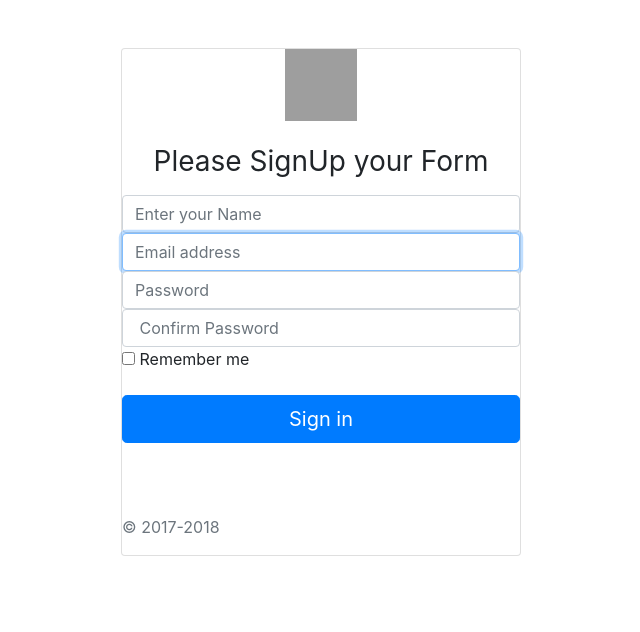
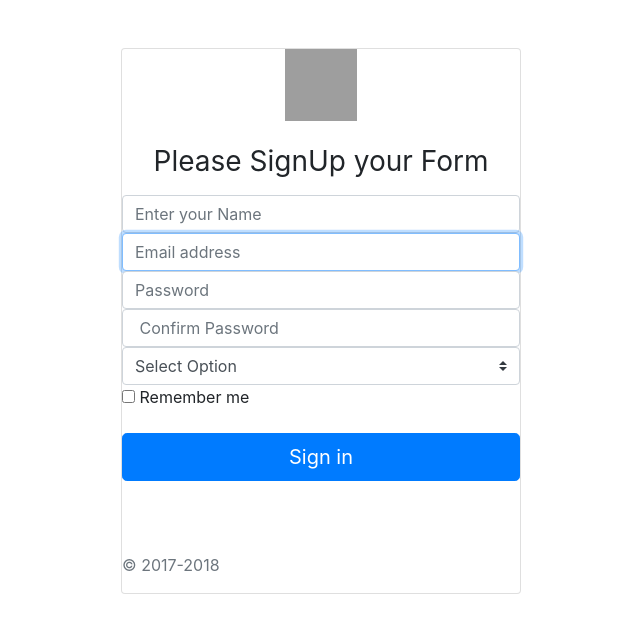
Before and after one commit to Syed-Hasnain-Askari/Rodha, a React (Create React App) app: page /Signup in a window 1280 px wide. Shown: the top 632 px of the page, without its empty margins (249-889 px from the left). Built offline with nearby package versions, Linux system fonts and the light colour scheme; grey boxes are pictures that could not be loaded.

Commit message:
Bugs fix

```diff
--- a/src/Component/Signup.js
+++ b/src/Component/Signup.js
@@ -11,6 +11,7 @@ export default function Signup() {
     const email = useRef()
     const password = useRef()
     const confpassword = useRef()
+    const option = useRef()
     //Run on Click Event
     const handleSubmit = async (e)=>{
         e.preventDefault()
@@ -19,6 +20,13 @@ export default function Signup() {
         }
         auth.createUserWithEmailAndPassword(email.current.value,password.current.value)
             .then((userCredential) => {
+              const db = Firebase.firestore();
+              const userRef = db.collection("User").add({
+                name: name.current.value,
+                email: email.current.value,
+                option:option.current.value
+              });
+              swal("Registration has been Successfull!", "You clicked the button!", "success");
         })
         .catch((error) => {
             var errorMessage = error.message;
@@ -26,18 +34,6 @@ export default function Signup() {
             // ..
         });
         setLoading(false)
-        const db = Firebase.firestore();
-        db.settings({
-          timestampsInSnapshots: true
-        });
-        const userRef = db.collection("User").add({
-          name: email.current.value,
-          email: email.current.value
-        });
-        swal("Registration has been Successfull!", "You clicked the button!", "success");
-        email.current.value = ""
-        password.current.value = ""
-        confpassword.current.value = ""
     }
     return (
         <div className="container">
@@ -71,6 +67,14 @@ export default function Signup() {
             placeholder=" Confirm Password"
             ref={confpassword}
             required />
+      <div>
+    <select name="option" className="custom-select">
+    <option selected>Select Option</option>
+    <option value="Customer" ref={option}>Customer</option>
+    <option value="Truck Driver">Truck  Driver</option>
+    </select>
+      </div>
+
      <div className="checkbox mb-3">
        <label>
          <input type="checkbox" defaultValue="remember-me" /> Remember me
```
